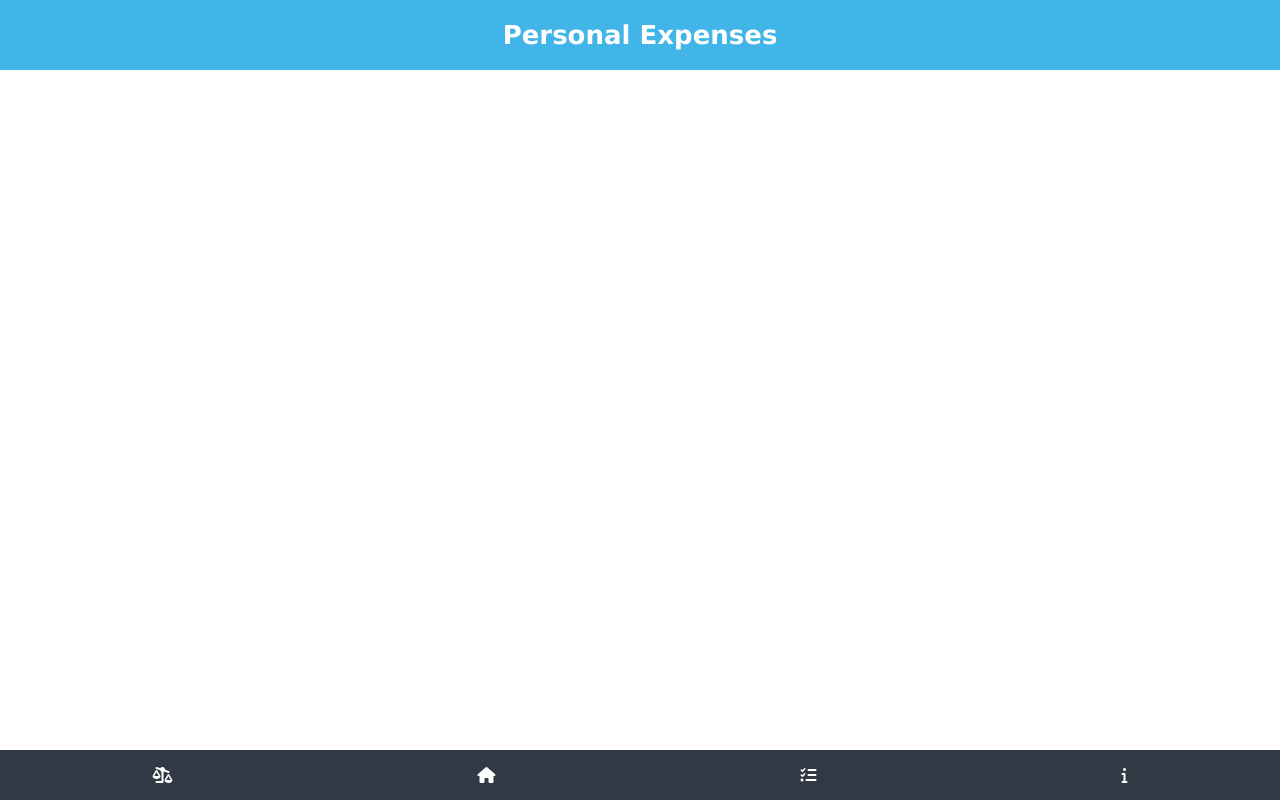
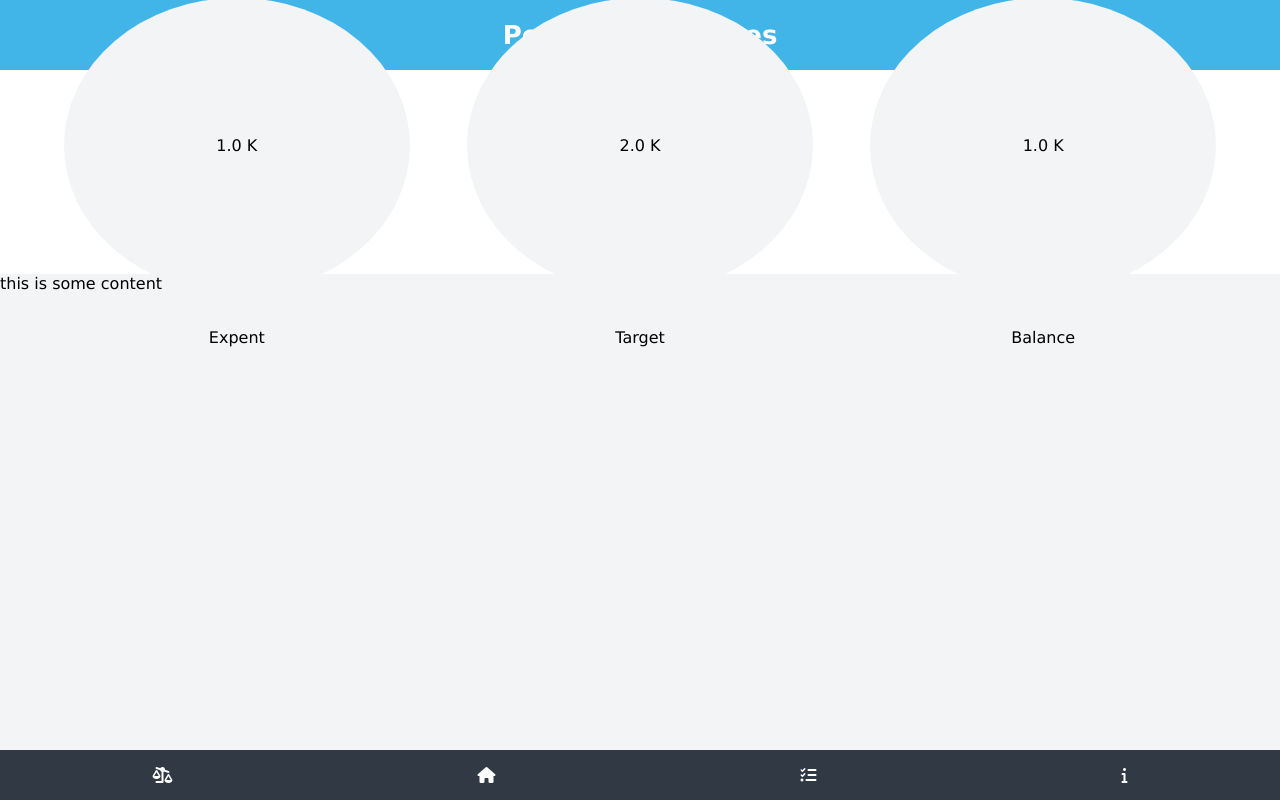
Before and after one commit to tadeuasarro/track-app, a React (Create React App) app: page / in a window 1280 px wide. Both pictures are taken after a click on the button "Login". Built offline with nearby package versions, Linux system fonts and the light colour scheme.

Commit message:
Finish home summary for the time being

```diff
--- a/src/components/home/Home.js
+++ b/src/components/home/Home.js
@@ -1,7 +1,27 @@
 import Footer from '../footer/Footer';
+import './home.css';
 
 const Home = () => (
   <div>
+    <div className="home-container">
+      <div className="home-summary">
+        <div className="home-summary-container">
+          <div className="home-summary-info">1.0 K</div>
+          <p>Expent</p>
+        </div>
+        <div className="home-summary-container">
+          <div className="home-summary-info">2.0 K</div>
+          <p>Target</p>
+        </div>
+        <div className="home-summary-container">
+          <div className="home-summary-info">1.0 K</div>
+          <p>Balance</p>
+        </div>
+      </div>
+      <div className="home-catalogue">
+        this is some content
+      </div>
+    </div>
     <Footer />
   </div>
 );
--- /dev/null
+++ b/src/components/home/home.css
@@ -0,0 +1,30 @@
+.home-container {
+  height: calc(100vh - 120px);
+}
+
+.home-summary {
+  height: 30%;
+  display: flex;
+  justify-content: space-between;
+  padding: 0 5%;
+  align-items: center;
+}
+
+.home-summary-container {
+  width: 30%;
+  text-align: center;
+}
+
+.home-summary-info {
+  border-radius: 50%;
+  background-color: #f3f4f6;
+  width: 100%;
+  padding: 40% 0;
+  text-align: center;
+  margin-bottom: 10%;
+}
+
+.home-catalogue {
+  height: 70%;
+  background-color: #f3f4f6;
+}
```
